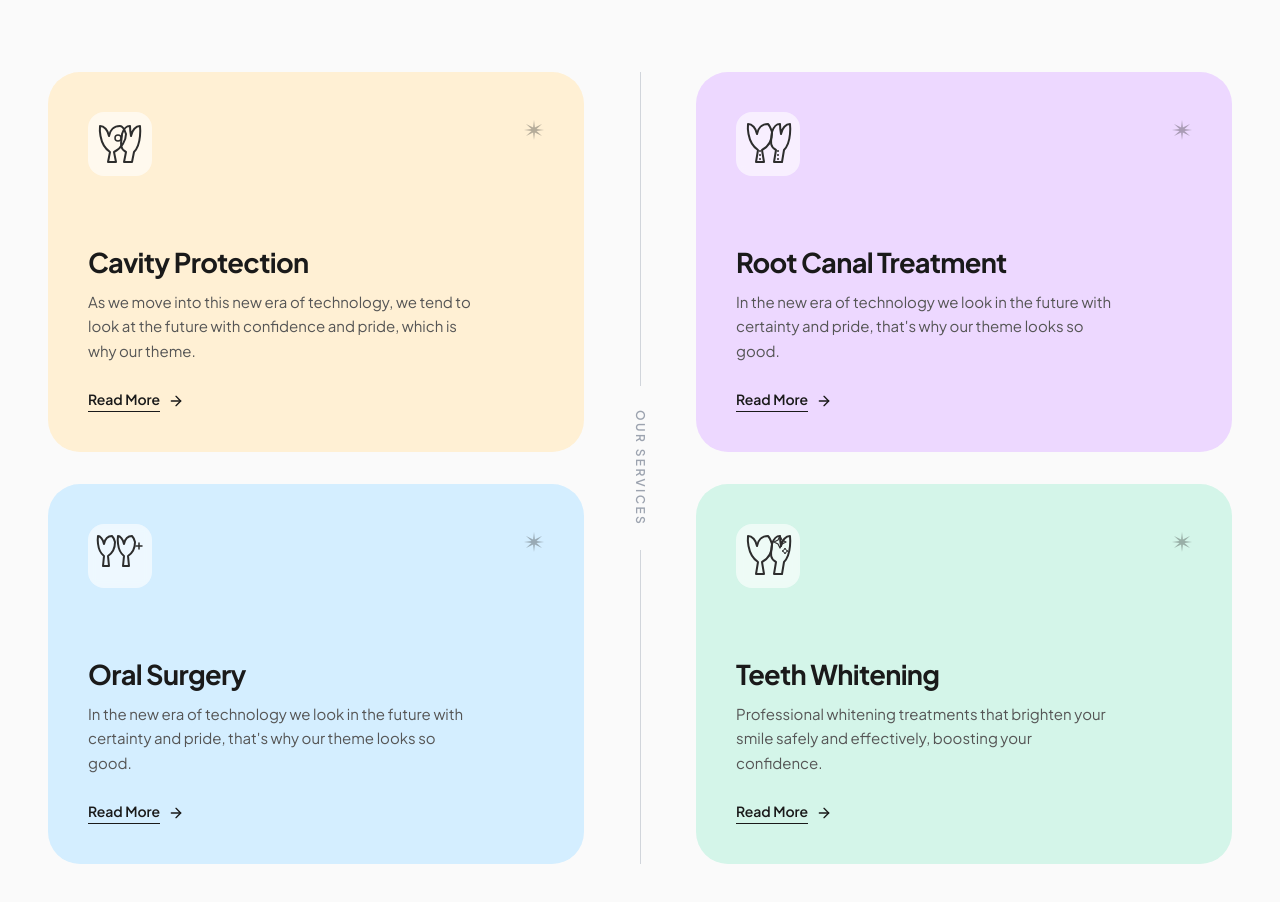
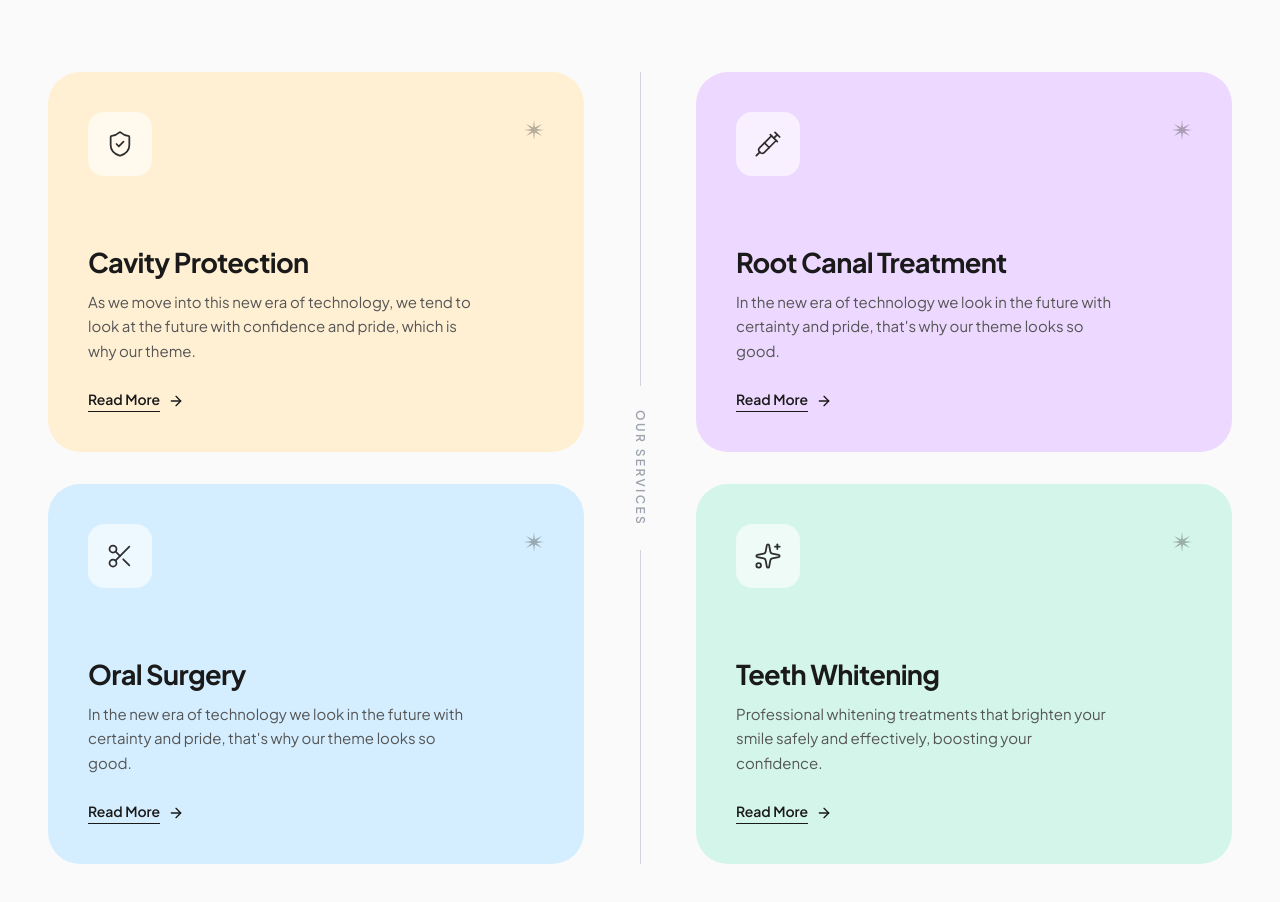
Before and after one commit to liquid-dre/KDentalHub, a Next.js app: page / in a window 1280 px wide. Shown: the part 2040-2942 px from the top of the page. Built offline with nearby package versions, Linux system fonts and the light colour scheme.

Commit message:
Replace custom tooth SVG icons with lucide-react icons
Use ShieldCheck, Syringe, Scissors, and Sparkles from lucide-react
for the 4 service cards instead of the custom ToothIcon SVGs that
were hard to read at small sizes.

https://claude.ai/code/session_01GZL9Bj6qxXhsjtvTRmN8SK

```diff
--- a/components/ServicesSection.tsx
+++ b/components/ServicesSection.tsx
@@ -3,7 +3,7 @@
 import React, { useRef } from 'react'
 import { motion } from 'framer-motion'
 import { CountUp } from '@/components/ui/count-up'
-import { ArrowRight } from 'lucide-react'
+import { ArrowRight, ShieldCheck, Syringe, Scissors, Sparkles } from 'lucide-react'
 
 // ─── Outline cursor constants ───────────────────────────────────────────────────
 const CURSOR_WIDTH = 32
@@ -16,31 +16,24 @@ const SERVICES = [
     description:
       'As we move into this new era of technology, we tend to look at the future with confidence and pride, which is why our theme.',
     bg: '#FFF0D4',
-    iconPath:
-      'M24 4C18 4 13 8 12 14C11 8 6 4 0 4C0 4 -2 20 12 28C26 20 24 4 24 4Z M10 14V20 M14 14V20',
   },
   {
     title: 'Root Canal Treatment',
     description:
       "In the new era of technology we look in the future with certainty and pride, that's why our theme looks so good.",
     bg: '#EDD8FF',
-    iconPath:
-      'M12 2C8 2 5 5 5 9C5 12 7 14 9 16L8 22H16L15 16C17 14 19 12 19 9C19 5 16 2 12 2Z M10 22V26 M14 22V26',
   },
   {
     title: 'Oral Surgery',
     description:
       "In the new era of technology we look in the future with certainty and pride, that's why our theme looks so good.",
     bg: '#D4EEFF',
-    iconPath:
-      'M6 2C3 2 1 5 1 9C1 13 4 16 6 18L5 26H11L10 18C12 16 14 13 14 9C14 5 12 2 9 2Z M18 2C15 2 13 5 13 9C13 13 16 16 18 18L17 26H23L22 18C24 16 27 13 27 9C27 5 24 2 21 2Z',
   },
   {
     title: 'Teeth Whitening',
     description:
       'Professional whitening treatments that brighten your smile safely and effectively, boosting your confidence.',
     bg: '#D4F5E9',
-    iconPath: '',
   },
 ]
 
@@ -90,106 +83,6 @@ function Sparkle({ className }: { className?: string }) {
   )
 }
 
-// ─── Tooth Icon SVG ─────────────────────────────────────────────────────────────
-function ToothIcon({ variant }: { variant: 'cavity' | 'rootcanal' | 'surgery' | 'whitening' }) {
-  if (variant === 'cavity') {
-    return (
-      <svg width="48" height="48" viewBox="0 0 48 48" fill="none" xmlns="http://www.w3.org/2000/svg">
-        <path
-          d="M24 6C18 6 14 10 13 16C12 10 8 6 4 6C4 6 2 24 14 32L12 42H20L18 32C26 28 30 20 30 14C28 8 26 6 24 6Z"
-          stroke="#2D2D2D"
-          strokeWidth="2"
-          strokeLinecap="round"
-          strokeLinejoin="round"
-          fill="none"
-        />
-        <path
-          d="M34 6C30 6 28 8 26 14C26 20 22 28 30 32L28 42H36L38 32C46 24 44 6 44 6C40 6 36 10 35 16C34 10 34 6 34 6Z"
-          stroke="#2D2D2D"
-          strokeWidth="2"
-          strokeLinecap="round"
-          strokeLinejoin="round"
-          fill="none"
-        />
-        <circle cx="22" cy="18" r="3" stroke="#2D2D2D" strokeWidth="1.5" fill="none" />
-      </svg>
-    )
-  }
-
-  if (variant === 'rootcanal') {
-    return (
-      <svg width="48" height="48" viewBox="0 0 48 48" fill="none" xmlns="http://www.w3.org/2000/svg">
-        <path
-          d="M24 4C18 4 14 8 13 14C12 8 8 4 4 4C4 4 2 22 14 30L12 42H20L18 30C26 26 28 18 28 12C26 6 24 4 24 4Z"
-          stroke="#2D2D2D"
-          strokeWidth="2"
-          strokeLinecap="round"
-          strokeLinejoin="round"
-          fill="none"
-        />
-        <path
-          d="M36 4C32 4 30 6 28 12C28 18 24 26 32 30L30 42H38L40 30C48 22 46 4 46 4C42 4 38 8 37 14C36 8 36 4 36 4Z"
-          stroke="#2D2D2D"
-          strokeWidth="2"
-          strokeLinecap="round"
-          strokeLinejoin="round"
-          fill="none"
-        />
-        <path d="M16 30V42" stroke="#2D2D2D" strokeWidth="1.5" strokeDasharray="2 2" />
-        <path d="M34 30V42" stroke="#2D2D2D" strokeWidth="1.5" strokeDasharray="2 2" />
-      </svg>
-    )
-  }
-
-  if (variant === 'surgery') {
-    return (
-      <svg width="48" height="48" viewBox="0 0 48 48" fill="none" xmlns="http://www.w3.org/2000/svg">
-        <path
-          d="M16 4C12 4 9 7 8 12C7 7 4 4 2 4C2 4 0 18 8 24L7 34H13L12 24C18 20 19 14 19 10C18 6 16 4 16 4Z"
-          stroke="#2D2D2D"
-          strokeWidth="2"
-          strokeLinecap="round"
-          strokeLinejoin="round"
-          fill="none"
-        />
-        <path
-          d="M36 4C32 4 29 7 28 12C27 7 24 4 22 4C22 4 20 18 28 24L27 34H33L32 24C38 20 39 14 39 10C38 6 36 4 36 4Z"
-          stroke="#2D2D2D"
-          strokeWidth="2"
-          strokeLinecap="round"
-          strokeLinejoin="round"
-          fill="none"
-        />
-        <path d="M40 14L46 14" stroke="#2D2D2D" strokeWidth="1.5" strokeLinecap="round" />
-        <path d="M43 11L43 17" stroke="#2D2D2D" strokeWidth="1.5" strokeLinecap="round" />
-      </svg>
-    )
-  }
-
-  // whitening - tooth with sparkles
-  return (
-    <svg width="48" height="48" viewBox="0 0 48 48" fill="none" xmlns="http://www.w3.org/2000/svg">
-      <path
-        d="M24 4C18 4 14 8 13 14C12 8 8 4 4 4C4 4 2 22 14 30L12 42H20L18 30C26 26 28 18 28 12C26 6 24 4 24 4Z"
-        stroke="#2D2D2D"
-        strokeWidth="2"
-        strokeLinecap="round"
-        strokeLinejoin="round"
-        fill="none"
-      />
-      <path
-        d="M36 4C32 4 30 6 28 12C28 18 24 26 32 30L30 42H38L40 30C48 22 46 4 46 4C42 4 38 8 37 14C36 8 36 4 36 4Z"
-        stroke="#2D2D2D"
-        strokeWidth="2"
-        strokeLinecap="round"
-        strokeLinejoin="round"
-        fill="none"
-      />
-      <path d="M34 8L36 4L38 8L42 10L38 12L36 16L34 12L30 10Z" stroke="#2D2D2D" strokeWidth="1.2" strokeLinejoin="round" fill="none" />
-      <path d="M40 18L41 16L42 18L44 19L42 20L41 22L40 20L38 19Z" stroke="#2D2D2D" strokeWidth="1" strokeLinejoin="round" fill="none" />
-    </svg>
-  )
-}
 
 // ─── Outline Cursor component ───────────────────────────────────────────────────
 function OutlineCursor({
@@ -292,7 +185,7 @@ export default function ServicesSection() {
                 {/* Icon + sparkle */}
                 <div className="flex items-start justify-between">
                   <div className="w-16 h-16 rounded-2xl bg-white/60 backdrop-blur-sm flex items-center justify-center">
-                    <ToothIcon variant="cavity" />
+                    <ShieldCheck className="w-7 h-7 text-[#2D2D2D]" strokeWidth={1.5} />
                   </div>
                   <Sparkle className="text-[#2D2D2D] mt-2" />
                 </div>
@@ -325,7 +218,7 @@ export default function ServicesSection() {
               >
                 <div className="flex items-start justify-between">
                   <div className="w-16 h-16 rounded-2xl bg-white/60 backdrop-blur-sm flex items-center justify-center">
-                    <ToothIcon variant="surgery" />
+                    <Scissors className="w-7 h-7 text-[#2D2D2D]" strokeWidth={1.5} />
                   </div>
                   <Sparkle className="text-[#2D2D2D] mt-2" />
                 </div>
@@ -375,7 +268,7 @@ export default function ServicesSection() {
               >
                 <div className="flex items-start justify-between">
                   <div className="w-16 h-16 rounded-2xl bg-white/60 backdrop-blur-sm flex items-center justify-center">
-                    <ToothIcon variant="rootcanal" />
+                    <Syringe className="w-7 h-7 text-[#2D2D2D]" strokeWidth={1.5} />
                   </div>
                   <Sparkle className="text-[#2D2D2D] mt-2" />
                 </div>
@@ -408,7 +301,7 @@ export default function ServicesSection() {
               >
                 <div className="flex items-start justify-between">
                   <div className="w-16 h-16 rounded-2xl bg-white/60 backdrop-blur-sm flex items-center justify-center">
-                    <ToothIcon variant="whitening" />
+                    <Sparkles className="w-7 h-7 text-[#2D2D2D]" strokeWidth={1.5} />
                   </div>
                   <Sparkle className="text-[#2D2D2D] mt-2" />
                 </div>
```
